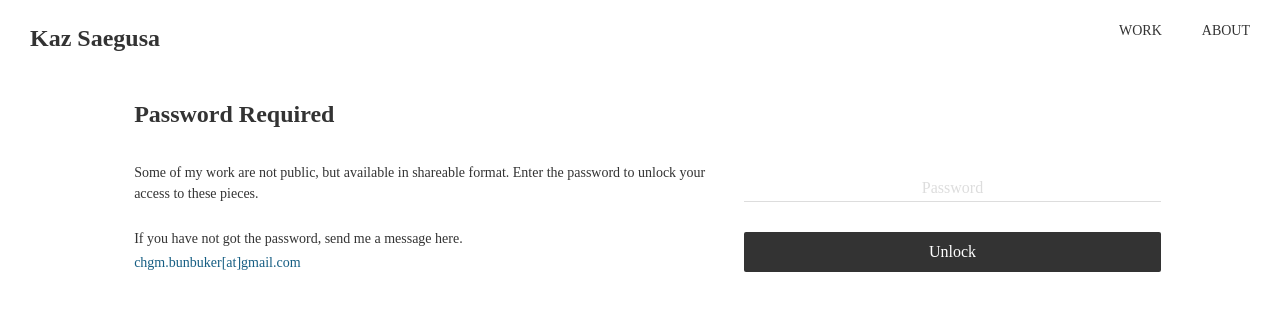
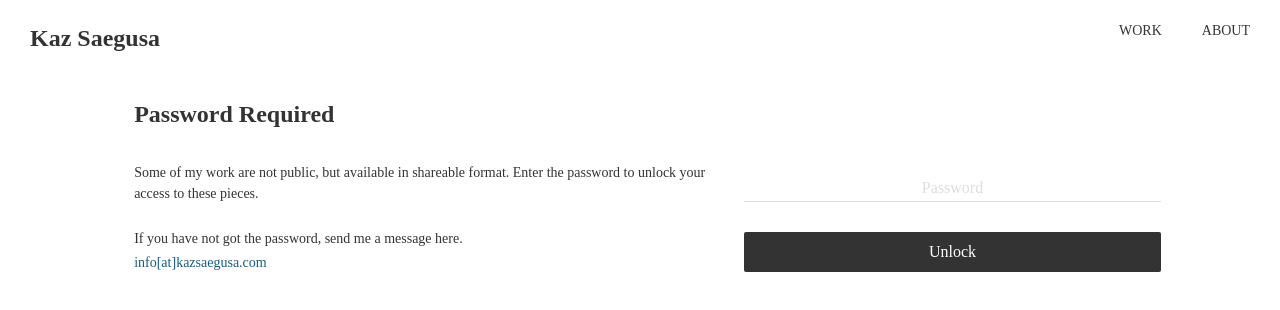
Before and after one commit to 3xx1/folio18, an Angular app: page /auth in a window 1280 px wide. Shown: the top 310 px of the page. Built offline with nearby package versions, Linux system fonts and the light colour scheme; a web font is replaced by a local one; what @auth0/angular-jwt would draw is missing.

Commit message:
email update

```diff
--- a/src/app/modules/auth/container/auth.component.html
+++ b/src/app/modules/auth/container/auth.component.html
@@ -7,7 +7,7 @@
       <div class="message">
         <p>Some of my work are not public, but available in shareable format. Enter the password to unlock your access to these pieces.</p><br>
         <p>If you have not got the password, send me a message here.</p>
-        <a href="mailto:chgm.bunbuker@gmail.com">chgm.bunbuker[at]gmail.com</a>
+        <a href="mailto:info@kazsaegusa.com">info[at]kazsaegusa.com</a>
       </div>
     </div>
     <div class="d-none d-md-block col-md-5 col-lg-4 message">
@@ -39,7 +39,7 @@
       <div class="message">
         <p>Some of my work are not public, but available in shareable format. Enter the password to unlock your access to these pieces.</p><br>
         <p>If you have not got the password, send me a message here.</p>
-        <a href="mailto:chgm.bunbuker@gmail.com">chgm.bunbuker[at]gmail.com</a>
+        <a href="mailto:info@kazsaegusa.com">info[at]kazsaegusa.com</a>
       </div>
     </div>
   </div>
```
